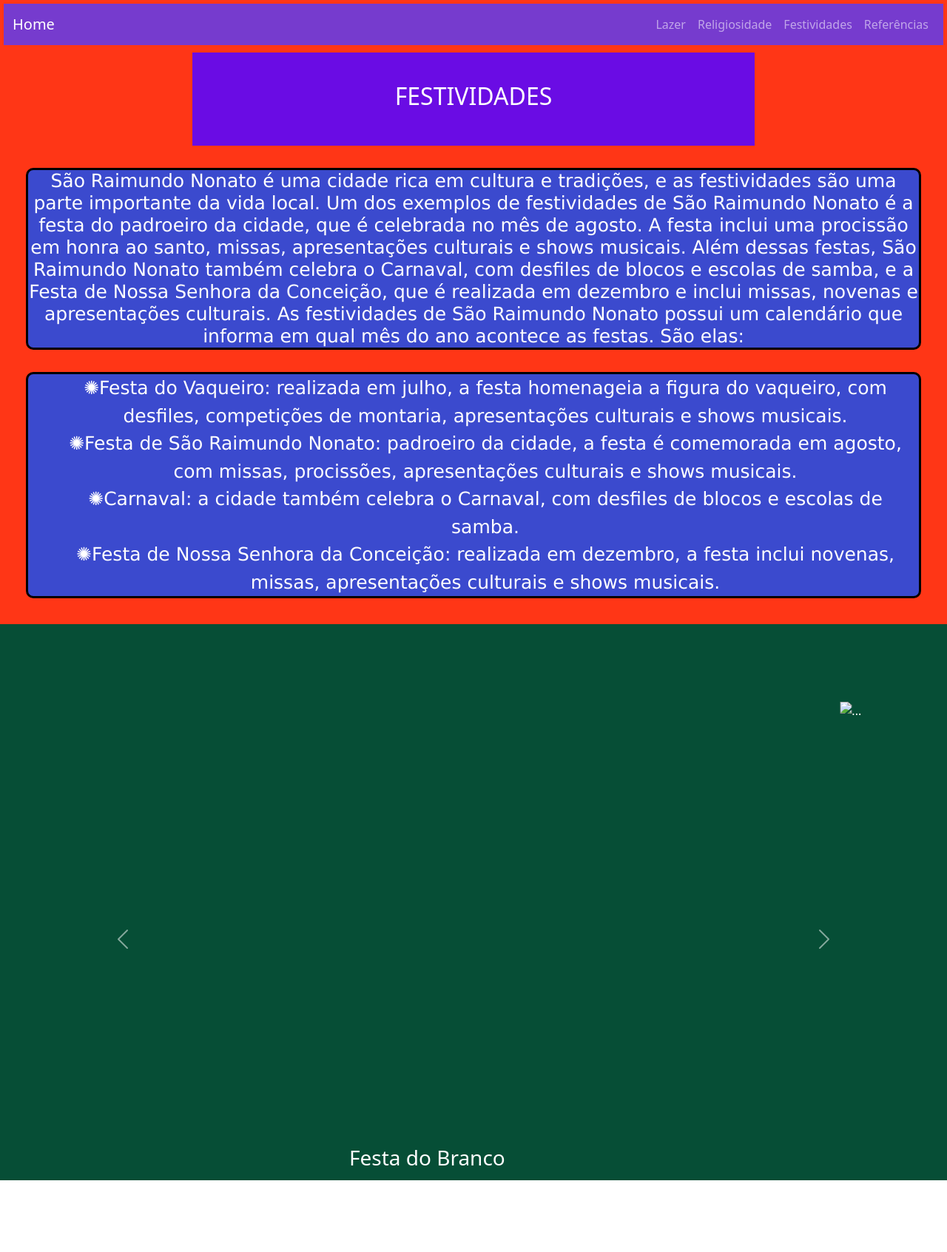
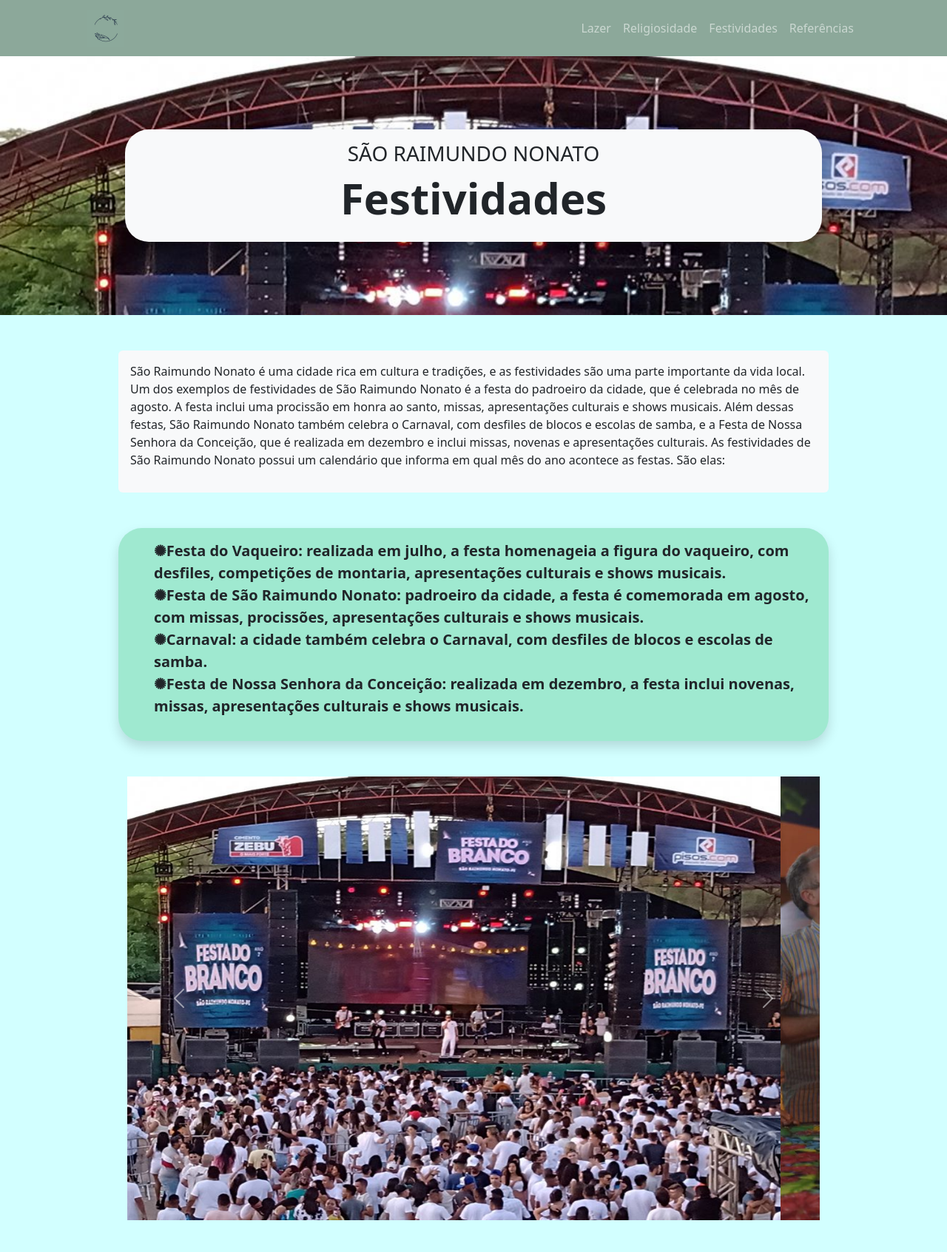
Before and after one commit to carlusnz-dev/pii-project-cultura, a plain HTML site: page pag/calendario.html in a window 1280 px wide. Shown: the top 1693 px of the page at 74% size. Drawn offline with nearby package versions, Linux system fonts and the light colour scheme.

Commit message:
first commit

```diff
--- a/css/calendario.css
+++ b/css/calendario.css
@@ -1,95 +1,16 @@
-*{
-    padding: 0;
-    margin: 0;
-}
-body{
-    color: #ffff;
-}
-nav {
-    background-color: #763bce; /*Cor da nav*/
-    display: flex;
-    justify-content: end;
-  }
-  .wraper{
-    max-width: 760px;
-    margin: 10px auto;
-    background-color: rgb(106, 12, 228);
-    padding: 40px;
-    display: flex;
-    justify-content: center;
-  }
-  header{
-    background-color: #ff3616;
-    padding: 5px;
-  }
-  #p2{
-    background-color: rgb(6, 78, 54);
-    padding: 5px;
-  }
-  #p3{
-    background-color: rgb(61, 100, 87);
-    padding: 5px;
-  }
-.text h2{
-    background-color: #3b4ace; /*Cor do texto principal*/
-    color: rgb(255, 255, 255);
-    text-align: center;
-    font-size: 25px;
-    margin: 30px;
-    border: solid 3px black;
-    border-radius: 10px;
-    font-family:'Lucida Sans', 'Lucida Sans Regular', 'Lucida Grande', 'Lucida Sans Unicode', Geneva, Verdana, sans-serif
-  }
-
-.text ul{
-    background-color: #3b4ace; /*Cor do texto principal*/
-    color: rgb(255, 255, 255);
-    text-align: center;
-    font-size: 25px;
-    margin: 30px;
-    border: solid 3px black;
-    border-radius: 10px;
-    font-family:'Lucida Sans', 'Lucida Sans Regular', 'Lucida Grande', 'Lucida Sans Unicode', Geneva, Verdana, sans-serif
-  }
-  .li{
-    padding: 3px;
-  }
-.container-flex {
-display: flex;
-justify-content: space-between;
+body {
+  width: 100%;
+  height: 100%;
+  background-color:rgb(210, 255, 255);
 }
 
-.container-flex img{
-    padding: 10px;
-    height: 400px;
-    max-width: 400px;
+#bg-header {
+  background: url(../img/festa\ do\ branco.jpg) fixed;
+  height: 350px;
+  background-repeat: no-repeat;
+  background-size: cover;
 }
 
-.container-flex h5{
-    display: flex;
-    justify-content: center;
+#calendario {
+  background-color: rgb(159, 233, 208);
 }
-
-.roda{
-    background-color: #3b4ace;
-    display: flex;
-    justify-content: center;
-    flex-direction: column;
-    align-items: center;
-}
-
-#cont-2{
-  margin-top: 100px;
-  position: relative;
-}
-
-.carousel-item img{
-  height: 600px;
-  width: 400px;
-}
-
-.carousel-item h3{
-  color: white;
-  display: flex;
-  justify-content: center;
-}
--- a/css/lazer.css
+++ b/css/lazer.css
@@ -5,6 +5,8 @@ body {
 }
 
 #bg-header {
-  background: url(../img/festa\ do\ branco.jpg) fixed;
+  background: url(../img/campo\ gavião.jpg) fixed;
   height: 350px;
+  background-repeat: no-repeat;
+  background-size: cover;
 }
--- a/css/relig.css
+++ b/css/relig.css
@@ -3,6 +3,8 @@ body{
 }
 
 #bg-header {
-    background: url(../img/festa\ do\ branco.jpg) fixed;
+    background: url(../img/atitude.jpeg) fixed;
     height: 350px;
+    background-repeat: no-repeat;
+    background-size: cover;
   }
--- a/pag/calendario.html
+++ b/pag/calendario.html
@@ -1,106 +1,130 @@
 <!DOCTYPE html>
 <html lang="pt-br">
+
 <head>
   <meta charset="UTF-8">
   <meta http-equiv="X-UA-Compatible" content="IE=edge">
   <meta name="viewport" content="width=device-width, initial-scale=1.0">
-    <link href="https://cdn.jsdelivr.net/npm/bootstrap@5.3.0-alpha3/dist/css/bootstrap.min.css" rel="stylesheet" integrity="sha384-KK94CHFLLe+nY2dmCWGMq91rCGa5gtU4mk92HdvYe+M/SXH301p5ILy+dN9+nJOZ" crossorigin="anonymous">
-    <script src="https://cdn.jsdelivr.net/npm/bootstrap@5.3.0-alpha3/dist/js/bootstrap.bundle.min.js" integrity="sha384-ENjdO4Dr2bkBIFxQpeoTz1HIcje39Wm4jDKdf19U8gI4ddQ3GYNS7NTKfAdVQSZe" crossorigin="anonymous"></script>
+  <link href="https://cdn.jsdelivr.net/npm/bootstrap@5.3.0-alpha3/dist/css/bootstrap.min.css" rel="stylesheet"
+    integrity="sha384-KK94CHFLLe+nY2dmCWGMq91rCGa5gtU4mk92HdvYe+M/SXH301p5ILy+dN9+nJOZ" crossorigin="anonymous">
+  <link rel="stylesheet" href="../css/style.css">
   <link rel="stylesheet" href="../css/calendario.css">
   <title>Festividades</title>
 </head>
-<body><header>
+
+<body>
   <nav class="navbar navbar-expand-lg navbar-dark ">
-      <div class="container-fluid">
-        <a class="navbar-brand" href="index.html">Home</a>
+    <div class="container px-5">
+      <a class="navbar-brand" href="#"><img src="../img/logosite.png" alt="Logo" height="50"></a>
       <ul class="navbar-nav">
         <li class="nav-item">
-              <a class="nav-link" aria-current="page" href="lazer.html">Lazer</a>
+          <a class="nav-link" aria-current="page" href="../pag/lazer.html">Lazer</a>
         </li>
         <li class="nav-item">
-              <a class="nav-link" href="relig.html">Religiosidade</a>
+          <a class="nav-link" href="../pag/relig.html">Religiosidade</a>
         </li>
         <li class="nav-item">
-              <a class="nav-link" href="calendario.html">Festividades</a>
+          <a class="nav-link" href="../pag/calendario.html">Festividades</a>
         </li>
         <li class="nav-item">
-              <a class="nav-link" href="ref.html">Referências</a>
+          <a class="nav-link" href="../pag/ref.html">Referências</a>
         </li>
       </ul>
     </div>
   </nav>
-
-    <div class="wraper">
-      <h2>FESTIVIDADES</h2>
+  <header>
+    <div class="container-fluid d-flex align-items-center mb-5" id="bg-header">
+      <div class="container w-75 text-center bg-light p-3 rounded-5 shadow">
+        <h3 class="text-uppercase">São Raimundo Nonato</h3>
+        <h1 style="font-size: 58px; font-weight: 900;">Festividades</h1>
       </div>
-    <div class="text">
-      <h2>São Raimundo Nonato é uma cidade rica em cultura e tradições, e as festividades são uma parte importante da vida local. Um dos exemplos de festividades de São Raimundo Nonato é a festa do padroeiro da cidade, que é celebrada no mês de agosto. A festa inclui uma procissão em honra ao santo, missas, apresentações culturais e shows musicais. Além dessas festas, São Raimundo Nonato também celebra o Carnaval, com desfiles de blocos e escolas de samba, e a Festa de Nossa Senhora da Conceição, que é realizada em dezembro e inclui missas, novenas e apresentações culturais.
-        As festividades de São Raimundo Nonato possui um calendário que informa em qual mês do ano acontece as festas. São elas:
-      </h2>
-
+    </div>
+    <div class="container w-75 bg-body-tertiary p-3 rounded my-5">
+      <p>São Raimundo Nonato é uma cidade rica em cultura e tradições, e as festividades são uma parte importante da vida
+        local. Um dos exemplos de festividades de São Raimundo Nonato é a festa do padroeiro da cidade, que é celebrada no
+        mês de agosto. A festa inclui uma procissão em honra ao santo, missas, apresentações culturais e shows musicais.
+        Além dessas festas, São Raimundo Nonato também celebra o Carnaval, com desfiles de blocos e escolas de samba, e a
+        Festa de Nossa Senhora da Conceição, que é realizada em dezembro e inclui missas, novenas e apresentações
+        culturais.
+        As festividades de São Raimundo Nonato possui um calendário que informa em qual mês do ano acontece as festas. São
+        elas:
+      </p>
+    </div>
+    <div class="container w-75 fw-bold fs-5 p-3 rounded-5 shadow" id="calendario">
       <ul style="list-style: none;">
-        <li>✺Festa do Vaqueiro: realizada em julho, a festa homenageia a figura do vaqueiro, com desfiles, competições de montaria, apresentações culturais e shows musicais.</li>
-        <li>✺Festa de São Raimundo Nonato: padroeiro da cidade, a festa é comemorada em agosto, com missas, procissões, apresentações culturais e shows musicais.</li>
+        <li>✺Festa do Vaqueiro: realizada em julho, a festa homenageia a figura do vaqueiro, com desfiles, competições de
+          montaria, apresentações culturais e shows musicais.</li>
+        <li>✺Festa de São Raimundo Nonato: padroeiro da cidade, a festa é comemorada em agosto, com missas, procissões,
+          apresentações culturais e shows musicais.</li>
         <li>✺Carnaval: a cidade também celebra o Carnaval, com desfiles de blocos e escolas de samba.</li>
-        <li>✺Festa de Nossa Senhora da Conceição: realizada em dezembro, a festa inclui novenas, missas, apresentações culturais e shows musicais.</li>
+        <li>✺Festa de Nossa Senhora da Conceição: realizada em dezembro, a festa inclui novenas, missas, apresentações
+          culturais e shows musicais.</li>
       </ul>
     </div>
   </header>
-  <header id="p2">
-    <div class="container" id="cont-2">
+  <main>
+    <div class="container w-75 my-5">
       <div id="carouselExampleAutoplaying" class="carousel slide" data-bs-ride="carousel">
         <div class="carousel-inner">
           <div class="carousel-item active">
-              <img src="img/festa do branco.jpg" class="d-block w-100" alt="...">
-              <h3>Festa do Branco</h3>
+            <img src="../img/festa do branco.jpg" class="d-block w-100" alt="...">
           </div>
           <div class="carousel-item">
-              <img src="img/niver cidade.jpg" class="d-block w-100" alt="...">
-              <h3>Aniversário da cidade</h3>
+            <img src="../img/niver cidade.jpg" class="d-block w-100" alt="...">
           </div>
           <div class="carousel-item">
-              <img src="img/umbanda.jpeg" class="d-block w-100" alt="...">
-              <h3>Festejos umbanda</h3>
+            <img src="../img/umbanda.jpeg" class="d-block w-100" alt="...">
           </div>
         </div>
-          <button class="carousel-control-prev" type="button" data-bs-target="#carouselExampleAutoplaying" data-bs-slide="prev">
+        <button class="carousel-control-prev" type="button" data-bs-target="#carouselExampleAutoplaying"
+          data-bs-slide="prev">
           <span class="carousel-control-prev-icon" aria-hidden="true"></span>
           <span class="visually-hidden">Previous</span>
         </button>
-          <button class="carousel-control-next" type="button" data-bs-target="#carouselExampleAutoplaying" data-bs-slide="next">
+        <button class="carousel-control-next" type="button" data-bs-target="#carouselExampleAutoplaying"
+          data-bs-slide="next">
           <span class="carousel-control-next-icon" aria-hidden="true"></span>
           <span class="visually-hidden">Next</span>
         </button>
       </div>
     </div>
-  </header>
+  </main>
   <footer>
-    <link rel="stylesheet" href="footer.css">
-    <h1> Informações</h1>
-
-    <ul class="container" id="cont-f" style="list-style: none;">
-      <div class="partici">
-        <h2>Participantes:</h2>
-        <h2></h2>
+    <div class="container-fluid text-center text-light p-3" style="background-color: #8ca89a;">
+      <div class="row">
+        <div class="col-4">
+          <h5>Participantes</h5>
+          <ul style="list-style: none;">
             <li>Anny Karolina </li>
             <li>Kelvis Vinícius S. Brito</li>
             <li>Luis Miguel S. Sousa</li>
             <li>Lunna Vitória P. Almeida</li>
             <li>Maria Alice S. Plácido</li>
             <li>Michelly Galdino Silva</li>
+          </ul>
         </div>
-
-      <div class="programa">
-        <h2> Programadores: </h2>
+        <div class="col-4">
+          <h5> Programadores</h5>
+          <ul style="list-style: none;">
             <li>Eduardo D. Macêdo</li>
             <li>Pablo Ramom R. Costa</li>
-        <h2>Colaboradores:</h2>
+          </ul>
+          <ul style="list-style: none;">
+            <h6>Colaboradores:</h6>
             <li>Prof. Ivan Rodrigues</li>
+          </ul>
         </div>
-    </ul>
+        <div class="col-4 d-flex justify-content-center align-items-lg-center">
           <div class="copy">
-    <h4> Site &copy; 2023 </h4>
+            <h6> IFPI &copy; 2023 </h6>
+          </div>
+        </div>
+      </div>
     </div>
   </footer>
+  <script src="https://cdn.jsdelivr.net/npm/bootstrap@5.3.0-alpha3/dist/js/bootstrap.bundle.min.js"
+    integrity="sha384-ENjdO4Dr2bkBIFxQpeoTz1HIcje39Wm4jDKdf19U8gI4ddQ3GYNS7NTKfAdVQSZe"
+    crossorigin="anonymous"></script>
 </body>
+
 </html>
```
Also changed, not shown: index.html (+1 -1 lines), pag/relig.html (+1 -1 lines). Lines whose indentation alone changed are shown as unchanged.
